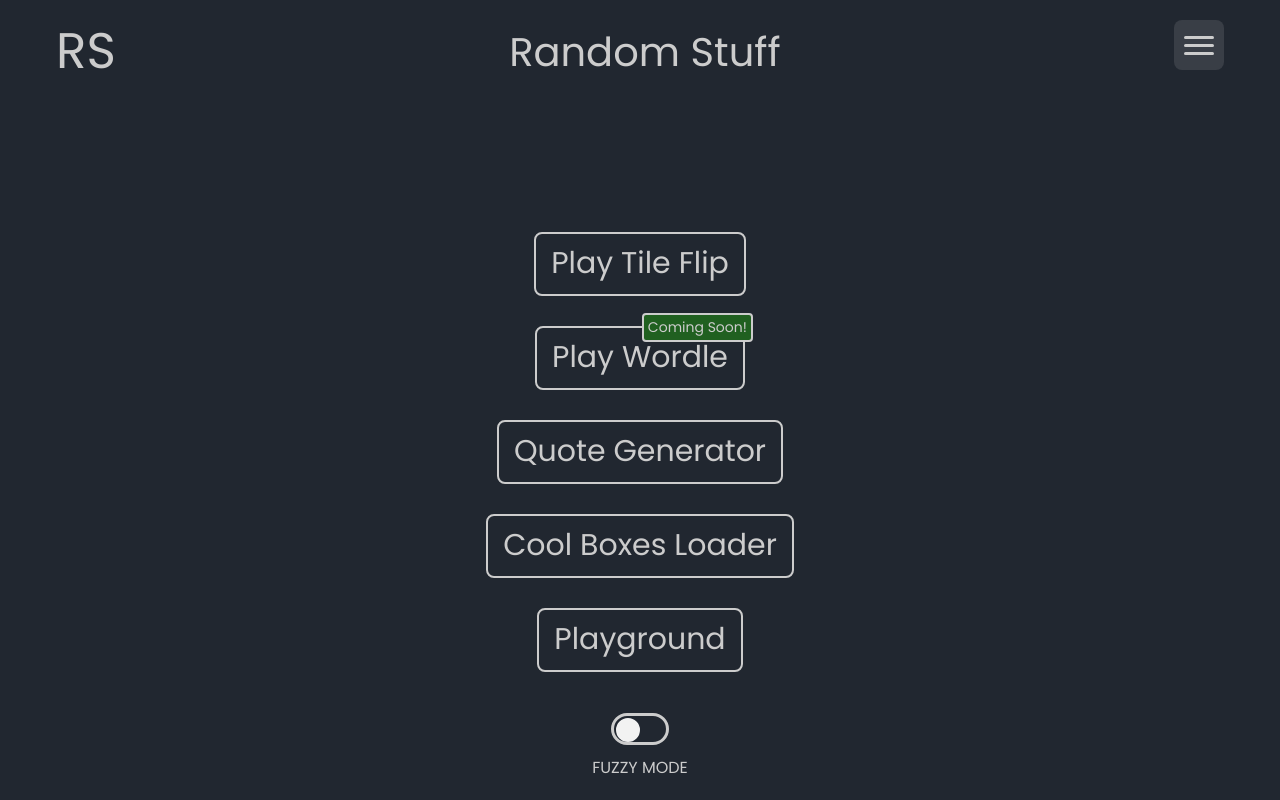
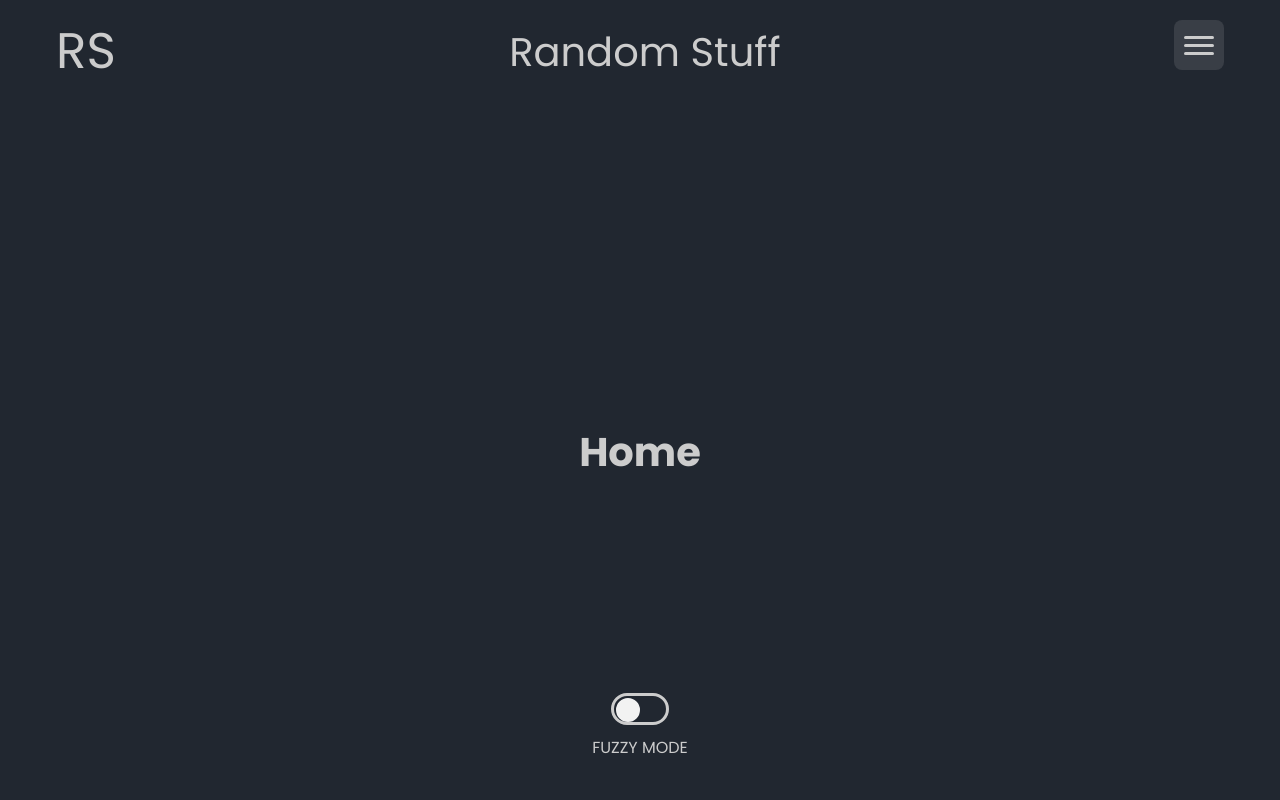
Before and after one commit to kray67/random-stuff, a React (Vite) app: page / in a window 1280 px wide. Built offline with nearby package versions, Linux system fonts and the light colour scheme.

Commit message:
removed links from Home // cleanup

```diff
--- a/src/App.jsx
+++ b/src/App.jsx
@@ -23,18 +23,9 @@ const App = () => {
 		<div id="App">
 			{
 				location.pathname === '/' &&
-				<AnimatePresence mode="wait">
-					<motion.div
-					className="toggle-fuzzy"
-					initial={{ opacity: 0 }}
-					animate={{ opacity: 1 }}
-					exit={{ opacity: 0 }}
-					transition={{ duration: 0.5 }}>
-						<Toggle
-						text="FUZZY MODE"
-						clicked={() => setFuzzy(!fuzzy)} />
-					</motion.div>
-				</AnimatePresence>
+				<Toggle
+				text="FUZZY MODE"
+				clicked={() => setFuzzy(!fuzzy)} />
 			}
 			{
 				fuzzy &&
--- a/src/App.scss
+++ b/src/App.scss
@@ -5,6 +5,13 @@
     width: 100vw;
     height: 100dvh;
     overflow: hidden;
+
+    .toggle-wrapper {
+        position: absolute;
+		bottom: 5vh;
+		left: 50%;
+		translate: -50% 0;
+    }
 
     .content {
         display: flex;
--- a/src/views/home/Home.jsx
+++ b/src/views/home/Home.jsx
@@ -1,63 +1,13 @@
-import { router } from '@/routes/router.jsx'
-import { Link } from 'react-router-dom'
-import { motion, AnimatePresence } from 'framer-motion'
 import './Home.scss'
-import Button from '@/components/common/button/Button'
-
-const staggerControl = {
-	initial: {
-		transition: {
-			staggerChildren: 0.2
-		}
-	},
-	animate: {
-		transition: {
-			staggerChildren: 0.2
-		}
-	}
-}
-
-const linkAnimation = {
-	initial: {
-		x: -200,
-		opacity: 0
-	},
-	animate: {
-		x: 0,
-		opacity: 1,
-		transition: {
-			duration: 0.5
-		}
-	}
-}
 
 const Home = () => {
 
-	const routes = router.routes[0].children
-
-	const homeRoutes = routes.filter((route) => !route.hideInHome)
-
-    const displayRoutes = homeRoutes.map((route, index) =>
-		<motion.div
-		key={index}
-		variants={linkAnimation}>
-			<Link className="home-link nostyle" key={index} to={route.path}>
-				<Button text={route.linkText} comingSoon={!route.isAvailable}/>
-			</Link>
-		</motion.div>
-	)
-
 	return (
-		<AnimatePresence>
-			<motion.div
-			id="Home"
-			className="view-wrapper"
-			variants={staggerControl}
-			initial="initial"
-			animate="animate">
-				{ displayRoutes }
-			</motion.div>
-		</AnimatePresence>
+		<div
+		id="Home"
+		className="view-wrapper">
+			<h1>Home</h1>
+		</div>
 	)
 }
 
```
